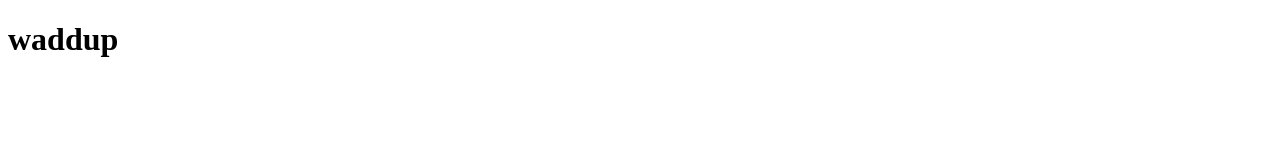
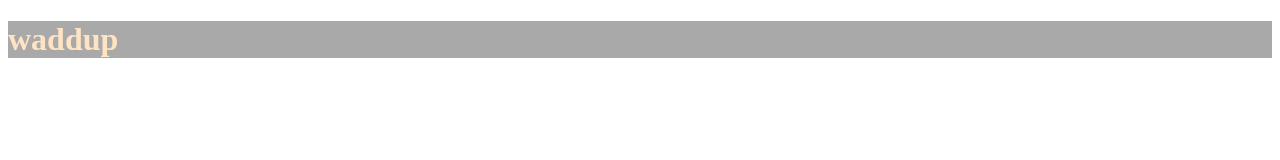
Before and after one commit to CsClown/test-stuff, a plain HTML site: page index.html in a window 1280 px wide. Drawn offline with Linux system fonts and the light colour scheme.

Commit message:
added style

```diff
--- a/index.html
+++ b/index.html
@@ -4,9 +4,12 @@
     <meta charset="UTF-8">
     <meta name="viewport" content="width=device-width, initial-scale=1.0">
     <title>Document</title>
+    <link rel="stylesheet" href="style.css" type="text/css">
 </head>
 <body>
-    <h1>waddup</h1>
+    <header><h1>waddup</h1></header>
+
+
 
 </body>
 </html>
--- /dev/null
+++ b/style.css
@@ -0,0 +1,4 @@
+h1 {
+    background-color: darkgrey;
+    color:bisque
+}
```
